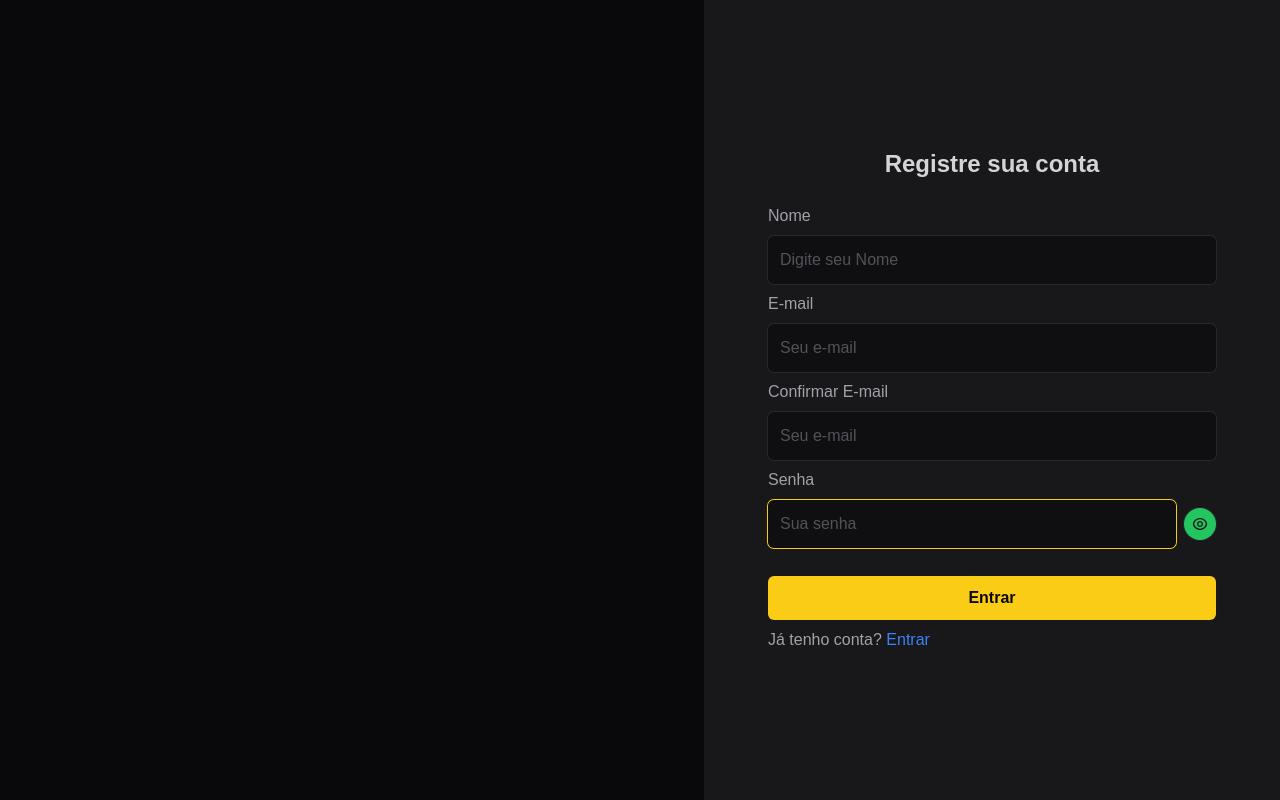
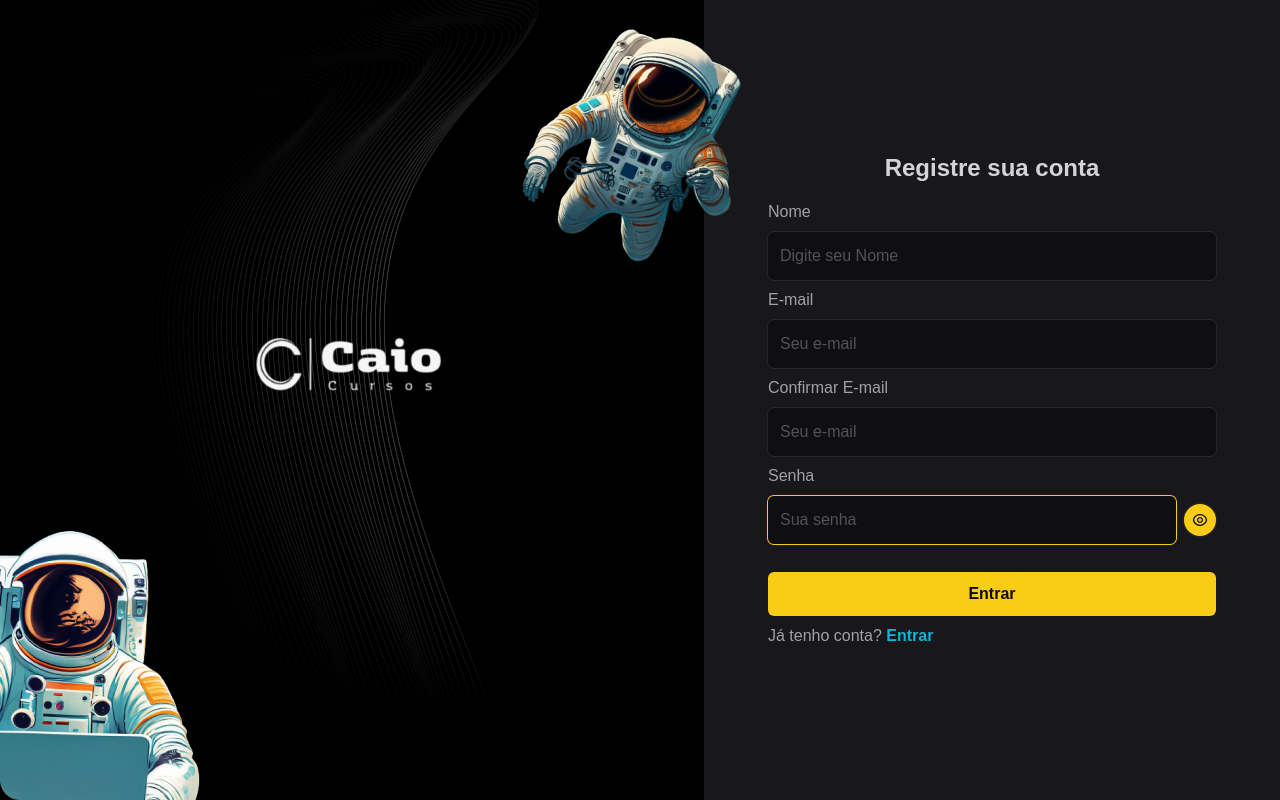
Before and after one commit to CaioLima10/admin-dashboard, a React (Vite) app: page /signup in a window 1280 px wide. Built offline with nearby package versions, Linux system fonts and the light colour scheme.

Commit message:
image astronaut

```diff
--- a/src/pages/signup/index.tsx
+++ b/src/pages/signup/index.tsx
@@ -8,13 +8,18 @@ import { Label } from "../../components/label";
 import { RiEyeLine } from "react-icons/ri";
 import { RiEyeCloseLine } from "react-icons/ri";
 
+import ImageAtronautStudying from "../../assets/astronauta_estudando.png";
+import ImageAtronautFloating from "../../assets/astronauta_flutuando_pelo_espaço.png";
+import { ImageBottomSoon } from "../../components/imageBottomSoon";
+import { emailValidation, nameRegex, passwordRegex } from "./utils/regEx";
+
 export function Signup() {
   const inputRef = useRef<HTMLInputElement>(null);
 
   const navigate = useNavigate();
   const { signup } = useAuth();
 
-  const [user, setUser] = useState("");
+  const [name, setName] = useState("");
   const [email, setEmail] = useState("");
   const [emailConfirm, setEmailConfirm] = useState("");
   const [password, setPassword] = useState("");
@@ -36,7 +41,7 @@ export function Signup() {
       return;
     }
 
-    const errorMessage = signup(email, password, user);
+    const errorMessage = signup(email, password, name);
 
     if (errorMessage !== null && errorMessage !== undefined) {
       setError(errorMessage);
@@ -47,25 +52,75 @@ export function Signup() {
     navigate("/");
   }
 
+  const handleEmailChange = (event: React.ChangeEvent<HTMLInputElement>) => {
+    const newEmail = event.target.value;
+    setEmail(newEmail);
+    setError("");
+
+    if (!emailValidation(newEmail)) {
+      setError("Endereço de e-mail inválido");
+    } else {
+      setError("");
+    }
+  };
+
+  const handleNameChange = (event: React.ChangeEvent<HTMLInputElement>) => {
+    const newName = event.target.value;
+    setName(newName);
+    setError("");
+
+    if (!nameRegex(newName)) {
+      setError("Nome inválido");
+    } else {
+      setError("");
+    }
+  };
+
+  const handlePasswordChange = (event: React.ChangeEvent<HTMLInputElement>) => {
+    const newPassword = event.target.value;
+    setPassword(newPassword);
+    setError("");
+
+    if (!passwordRegex(newPassword)) {
+      setError("A senha deve ter pelo menos 6 caracteres");
+    } else {
+      setError("");
+    }
+  };
+
   return (
-    <section className="flex w-full min-h-screen items-center justify-center bg-zinc-950">
-      <div className="hidden md:flex items-center bg-zinc-950 w-full min-h-screen"></div>
+    <section className="flex w-full screen items-center justify-center bg-zinc-950">
+      <div className="hidden md:flex items-center bg-zinc-950 w-full min-h-screen relative">
+        <div className="flex items-center justify-center mx-auto">
+          <img
+            src={ImageAtronautStudying}
+            alt="ASTRONAUTA-ESTUDANDO"
+            className="absolute left-0 bottom-0 z-10"
+          />
+          <ImageBottomSoon />
+          <img
+            src={ImageAtronautFloating}
+            alt="ASTRONAUTA-FLUTUANDO"
+            className="absolute -right-20 -top-2"
+          />
+        </div>
+      </div>
       <form className="w-full max-w-xl min-h-screen bg-zinc-900 flex flex-col items-center justify-center ">
-        <h1 className="mb-4 text-2xl font-bold text-zinc-300">
+        <h1 className="mb-2 text-2xl font-bold text-zinc-300">
           Registre sua conta
         </h1>
         <div className="w-[80%] flex flex-col items-center">
           <Label>Nome</Label>
           <Input
-            value={user}
+            value={name}
             placeholder="Digite seu Nome"
             type="text"
-            onChange={(event) => [setUser(event.target.value), setError("")]}
+            onChange={handleNameChange}
           />
           <Label>E-mail</Label>
           <Input
             value={email}
-            onChange={(event) => [setEmail(event.target.value), setError("")]}
+            onChange={handleEmailChange}
             placeholder="Seu e-mail"
             type="text"
           />
@@ -83,16 +138,13 @@ export function Signup() {
           <div className="w-full max-w-md flex items-center justify-center gap-2">
             <Input
               value={password}
-              onChange={(event) => [
-                setPassword(event.target.value),
-                setError(""),
-              ]}
+              onChange={handlePasswordChange}
               placeholder="Sua senha"
               type={isShowPassword ? "password" : "text"}
               ref={inputRef}
             />
             <button
-              className=" p-2 rounded-full bg-green-500 z-10 text-zinc-900 ring-1 ring-zinc-800"
+              className=" p-2 rounded-full bg-yellow-400 z-10 text-zinc-900 ring-1 ring-zinc-800"
               onClick={() => setIsShowPassword(!isShowPassword)}
               autoFocus
               type="button"
@@ -108,7 +160,7 @@ export function Signup() {
 
           <div className="w-full max-w-md mt-2 ">
             <span className="text-zinc-400">Já tenho conta?</span>
-            <Link className="text-blue-500" to={"/signin"}>
+            <Link className="text-cyan-500 font-bold" to={"/signin"}>
               &nbsp;Entrar
             </Link>
           </div>
```
